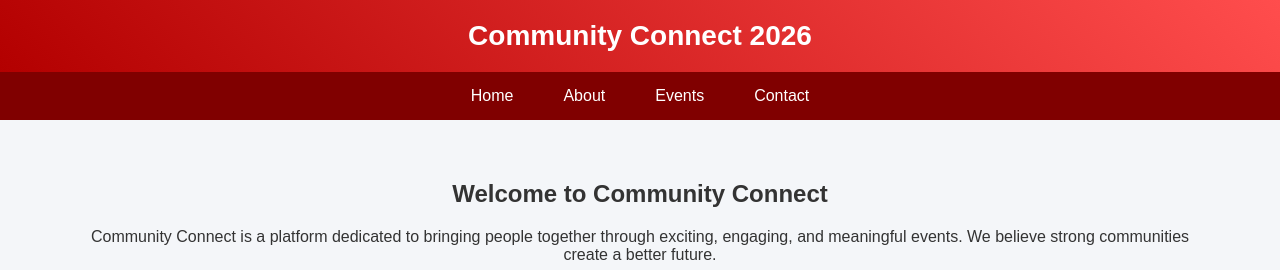
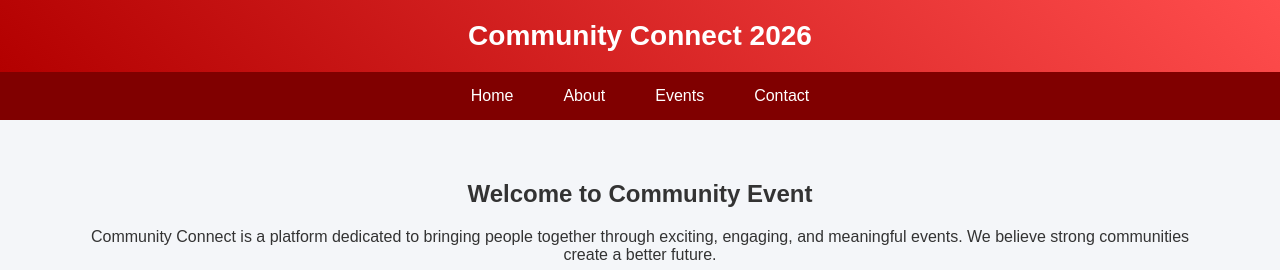
Before and after one commit to viswaabhayankar/community, a plain HTML site: page index.html in a window 1280 px wide. Shown: the top 270 px of the page. Drawn offline with Linux system fonts and the light colour scheme.

Commit message:
Update index.html

```diff
--- a/index.html
+++ b/index.html
@@ -3,7 +3,7 @@
 <head>
 <meta charset="UTF-8">
 <meta name="viewport" content="width=device-width, initial-scale=1.0">
-<title>Community Connect</title>
+<title>Community Event</title>
 
 <style>
 body {
@@ -148,7 +148,7 @@ Community Connect 2026
 <div class="container">
 
 <div class="hero">
-<h2>Welcome to Community Connect</h2>
+<h2>Welcome to Community Event</h2>
 <p>
 Community Connect is a platform dedicated to bringing people together through exciting,
 engaging, and meaningful events. We believe strong communities create a better future.
```
